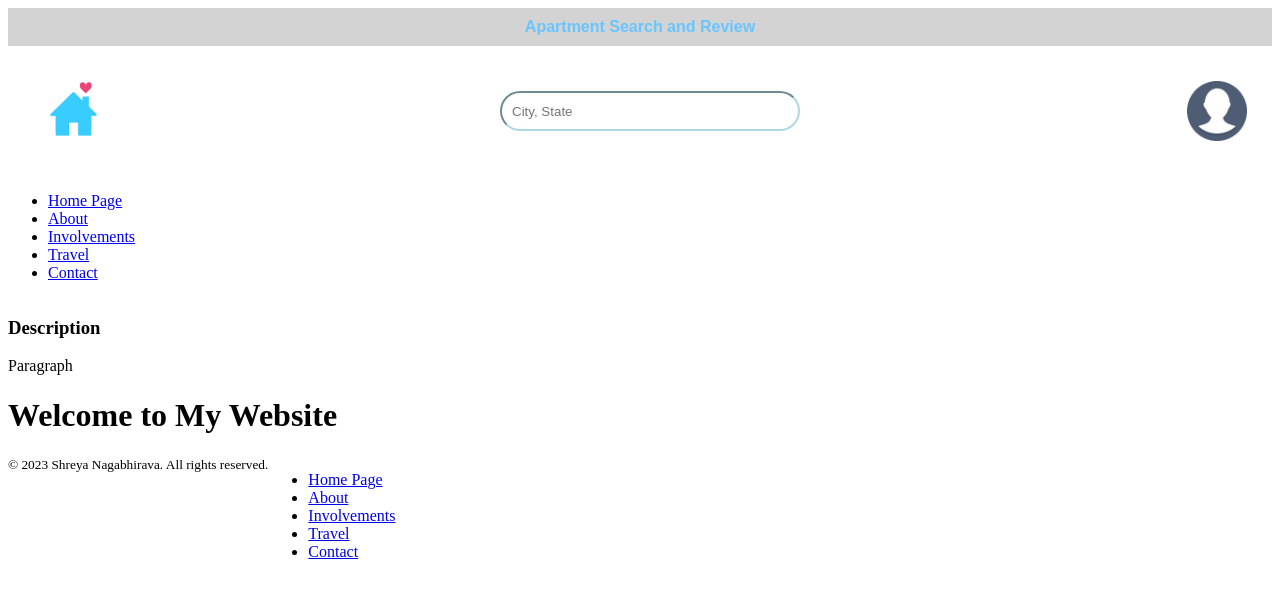
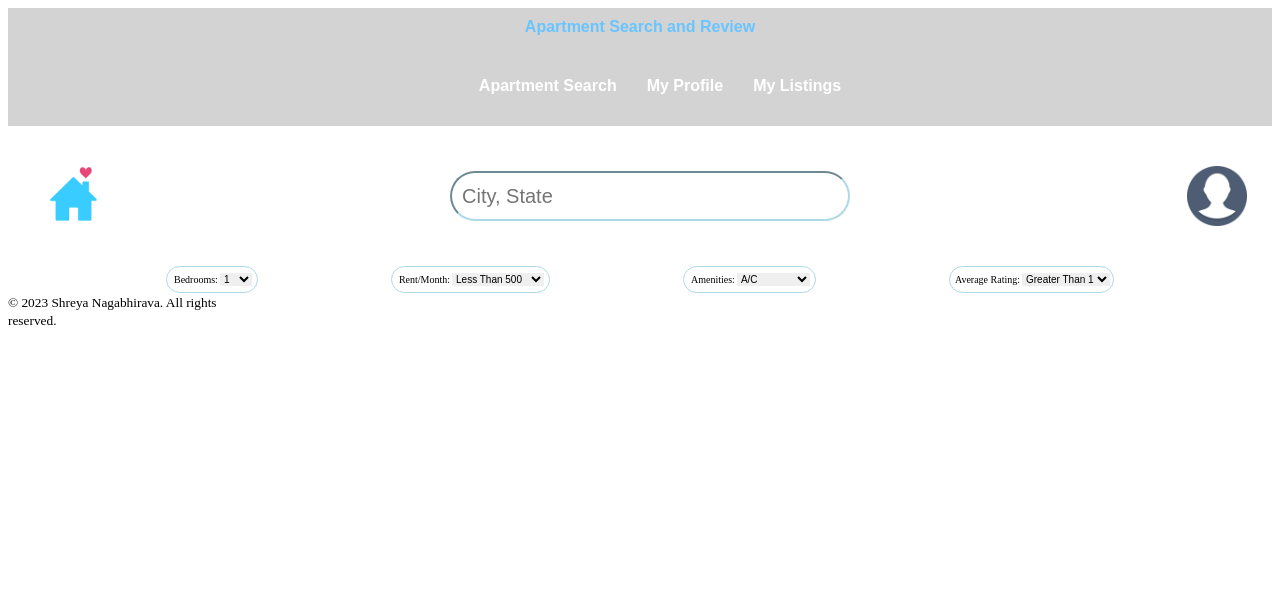
Before and after one commit to Shreya-Naga/CS4640-Project, a PHP site: page / in a window 1280 px wide. Shown: the top 598 px of the page. Run offline with PHP 8.4, Linux system fonts and the light colour scheme.

Commit message:
user selection drop down bars

```diff
--- a/index.html
+++ b/index.html
@@ -1,7 +1,7 @@
 <!DOCTYPE html>
  <html lang="en">
      <head>
-        <link rel="stylesheet" href="styles/main.css">
+        <link rel="stylesheet" href="styles/main.css"> <!-- link to the main.css style sheet -->
 
          <meta charset="utf-8">
          <meta http-equiv="X-UA-Compatible" content="IE=edge">
@@ -13,39 +13,76 @@
         <title>Apartment Search and Review</title>
      </head>
      <body>
-        <div class="topbar">
+        <div class="topbar"> <!-- this section includes the site's title and navigation bar -->
+            <div class="title">
                 <span>Apartment Search and Review</span>
             </div>
-        <div>
+            <div class="nav-container">
+                <nav>
+                    <ul class="nav-list">
+                        <li><a href="index.html">Apartment Search</a></li>
+                        <li><a href="about.html">My Profile</a></li>
+                        <li><a href="involvements.html">My Listings</a></li>
+                    </ul>
+                </nav>
+            </div>
+        </div>
         <header>
-                <div class="logo">
+            <div class="logo"> <!-- this is the site's logo -->
                 <img src="images/logo.png" alt="logo">
             </div>
-                <div class="searchbar">
+            <div class="searchbar"> <!-- this search bar allows users to search for a specific location and find apartments there -->
                 <input type="search" placeholder="City, State">
             </div>
-                <div class="profile">
+            <div class="profile"> <!-- the user's profile picture -->
                 <img class="profile" src="images/profile.png" alt="logo">
             </div>
         </header>
+        <div class="user-selections">
+            <div class="rooms-dropdown"> <!-- user's can choose how many bedrooms they want their apartment search to have -->
+                <label for="bedrooms">Bedrooms:</label>
+                <select name="rooms-number" id="rooms-number">
+                    <option value="1">1</option>
+                    <option value="2">2</option>
+                    <option value="3">3</option>
+                    <option value="4">4</option>
+                    <option value="5+">5+</option>
+                </select>
             </div>
-        <nav>
-            <div class="navbar">
-                <ul class="nav-list">
-                    <li><a href="index.html">Home Page</a></li>
-                    <li><a href="about.html">About</a></li>
-                    <li><a href="involvements.html">Involvements</a></li>
-                    <li><a href="travel.html">Travel</a></li>
-                    <li><a href="contact.html">Contact</a></li>
-                </ul>
+            <div class="rent-dropdown"> <!-- user's can choose their preferred rent -->
+                <label for="rent">Rent/Month:</label>
+                <select name="rent" id="rent">
+                    <option value="500">Less Than 500</option>
+                    <option value="1000">Less Than 1000</option>
+                    <option value="1500">Less Than 1500</option>
+                    <option value="2000">Less Than 2000</option>
+                    <option value="2500">Less Than 2500</option>
+                    <option value="2500+">2500+</option>
+                </select>
             </div>
-        </nav>
-        <h3>Description</h3>
-        <p>Paragraph</p>
-        <main>
-            <h1>Welcome to My Website</h1>
-        </main>
-
+            <div class="amenities-dropdown"> <!-- user's can choose their preferred amenities -->
+                <label for="amenities">Amenities:</label>
+                <select name="amenities"  id="amenities" >
+                    <option value="A/C">A/C</option>
+                    <option value="Heating">Heating</option>
+                    <option value="Dishwasher">Dishwasher</option>
+                    <option value="Washer">Washer</option>
+                    <option value="Dryer">Dryer</option>
+                    <option value="Gym">Gym</option>
+                    <option value="Pool">Pool</option>
+                </select>
+            </div>
+            <div class="rating-dropdown"> <!-- user's can choose their preferred average rating -->
+                <label for="rating">Average Rating:</label>
+                <select name="rating" id="rating" >
+                    <option value="1">Greater Than 1</option>
+                    <option value="2">Greater Than 2</option>
+                    <option value="3">Greater Than 3</option>
+                    <option value="4">Greater Than 4</option>
+                    <option value="5">5</option>
+                </select>
+            </div>
+        </div>
         <div>
             <footer class="primary-footer">
                 <small class="copyright">&copy; 2023 Shreya Nagabhirava. All rights reserved.</small>
--- a/styles/main.css
+++ b/styles/main.css
@@ -7,6 +7,7 @@ div {
 .topbar {
     background-color: lightgray;
     color: rgb(104, 197, 255);
+    flex-direction: column;
 }
 
 span {
@@ -19,12 +20,41 @@ span {
     font-family: sans-serif;
 }
 
+nav {
+    display: flex;
+    width: 100%;
+    flex-direction: row;
+    align-items: center;
+    justify-content: space-between;
+    position: relative;
+    border-radius: 15px;
+}
+
+ul {
+    display: flex;
+    list-style: none;
+    display: flex;
+    width: 100%;
+    justify-content: center;
+    font-weight: bold;
+    text-align: center;
+    font-family: sans-serif;
+}
+
+li a {
+    display: flex;
+    justify-content: space-between;
+    padding: 15px;
+    color: white;
+    text-decoration: none;
+}
+
 header {
     display: flex;
     flex-direction: row;
     align-items: center;
     justify-content: space-between;
-    width: 100%;
+    max-width: 100%;
     padding: 25px;
 }
 
@@ -50,11 +80,118 @@ img {
 input[type=search] {
     border-radius: 50px;
     border-color: lightblue;
-    height: 40px;
-    width: 300px;
+    height: 50px;
+    width: 400px;
     padding-top: 7px;
     padding-bottom: 7px;
     padding-left: 10px;
     padding-right: 10px;
     margin: 20px;
+    font-size: 20px;
 }
+
+.user-selections {
+    display: flex;
+    margin: 0 auto;
+    max-width: 75%;
+    justify-content: center;
+    justify-content: space-between;
+    padding-left: 50px;
+    padding-right: 50px;
+}
+
+.rooms-dropdown  {
+    position: relative;
+    display: flex;
+    align-items: center;
+    padding: 5px;
+    border-radius: 50px;
+    border: 1px solid black;
+    border-color: lightblue;
+    justify-content: center;
+}
+
+.rent-dropdown {
+    position: relative;
+    display: flex;
+    align-items: center;
+    padding: 5px;
+    border-radius: 50px;
+    border: 1px solid black;
+    border-color: lightblue;
+    justify-content: center;
+}
+
+.amenities-dropdown {
+    position: relative;
+    display: flex;
+    align-items: center;
+    padding: 5px;
+    border-radius: 50px;
+    border: 1px solid black;
+    border-color: lightblue;
+    justify-content: center;
+}
+
+.rating-dropdown {
+    position: relative;
+    display: flex;
+    align-items: center;
+    border-radius: 50px;
+    padding: 3px;
+    border: 1px solid black;
+    border-color: lightblue;
+    justify-content: center;
+}
+
+label {
+    margin: 2px;
+    font-size: 10px;
+    background-color: none;
+}
+
+select {
+    border: none;
+    font-size: 10px;
+    background-color: none;
+}
+
+button {
+    border-radius: 50px;
+}
+
+.dropbtn {
+    color: white;
+    padding: 16px;
+    font-size: 16px;
+    border: none;
+    cursor: pointer;
+}
+
+.dropdown-content {
+    display: none;
+    position: absolute;
+    background-color: #ffffff;
+    min-width: 160px;
+    box-shadow: 0px 8px 16px 0px rgba(0,0,0,0.2);
+    z-index: 1;
+}
+
+.dropdown-content a {
+    color: black;
+    padding: 12px 16px;
+    text-decoration: none;
+    display: block;
+}
+
+.dropdown-content a:hover {
+    background-color: #f1f1f1
+}
+
+.rooms-dropdown:hover .dropdown-content {
+    display: block;
+}
+
+.rooms-dropdown:hover .dropbtn {
+    background-color: #3e8e41;
+}
```
Lines whose indentation alone changed are shown as unchanged.
